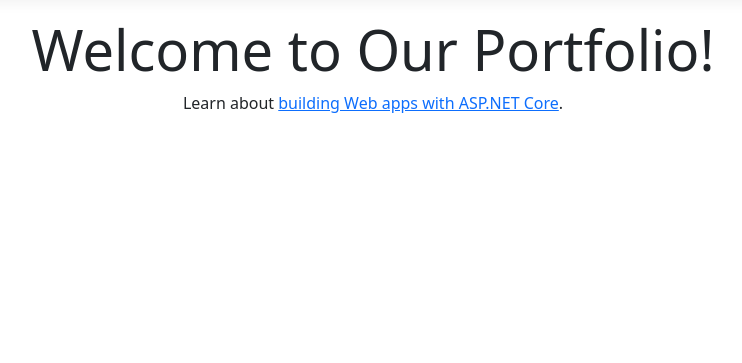
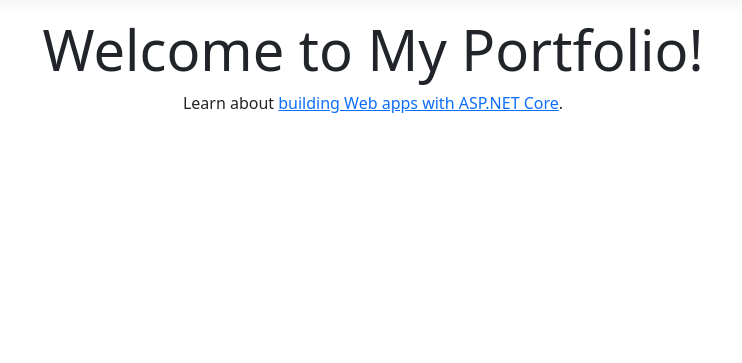
Before and after one commit to EJConstantino-17/Portfolio, an ASP.NET Core app: page / in a window 1280 px wide. Shown: the part 57-420 px from the top of the page, without its empty margins (267-1009 px from the left). Run offline with ASP.NET Core 8, Linux system fonts and the light colour scheme; style sheets or scripts are compiled from the project's sources.

Commit message:
changed title

```diff
--- a/Portfolio/Views/Home/Index.cshtml
+++ b/Portfolio/Views/Home/Index.cshtml
@@ -3,6 +3,6 @@
 }
 
 <div class="text-center">
-    <h1 class="display-4">Welcome to Our Portfolio!</h1>
+    <h1 class="display-4">Welcome to My Portfolio!</h1>
     <p>Learn about <a href="https://learn.microsoft.com/aspnet/core">building Web apps with ASP.NET Core</a>.</p>
 </div>
```
